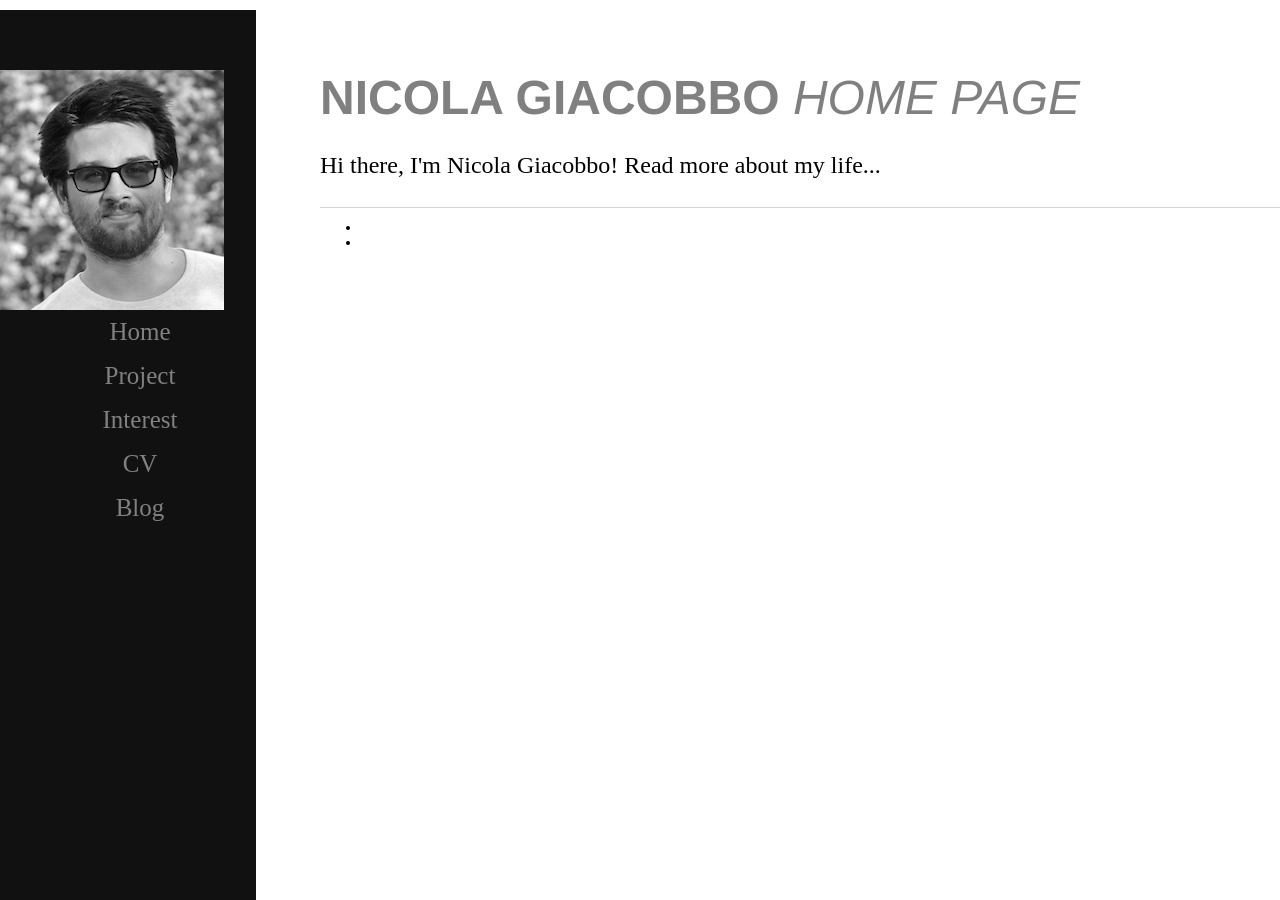
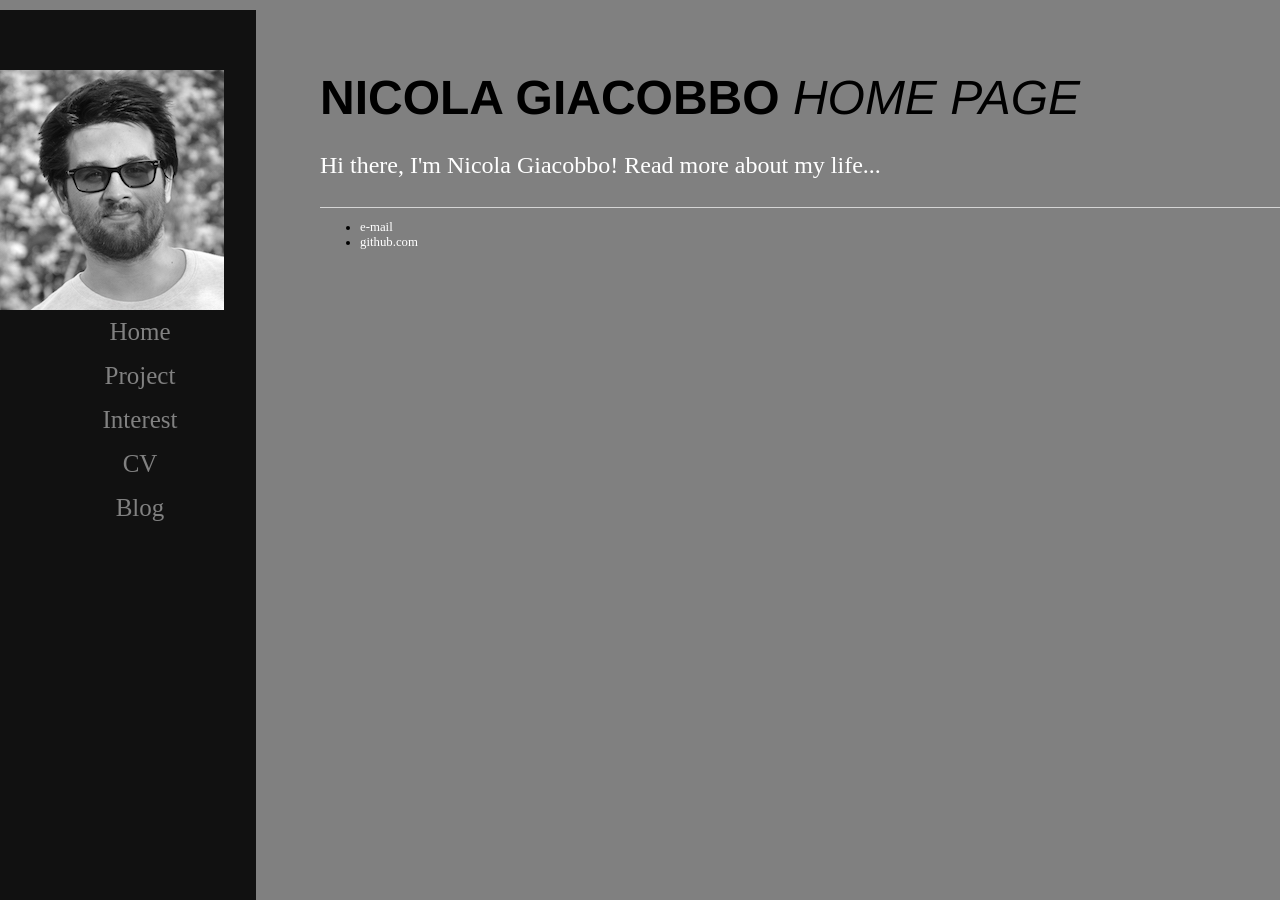
Before and after one commit to GiacobboNicola/giacobbonicola.github.io, a Jekyll site: the page built from index.html, in a window 1280 px wide. Built offline with Jekyll 4.4.1, drawn with Linux system fonts in a browser that asks for light colours.

Commit message:
Update main.css

```diff
--- a/css/main.css
+++ b/css/main.css
@@ -3,13 +3,13 @@ body {
     width: 75%;
     left: 30px;
     float: right;
-    background-color: white;
+    background-color: grey;
 }
 
 .main-title {
     margin: 0;
     padding: 0;
-    color: grey;
+    color: black;
     font-family:'Helvetica', 'Arial', 'Sans-Serif';
     text-transform: uppercase;
 }
@@ -84,7 +84,7 @@ h1 {
 p {
     font-size: 1.5em;
     line-height: 1.4em;
-    color: black;
+    color: white;
 }
 footer {
     border-top: 1px solid #d5d5d5;
```
